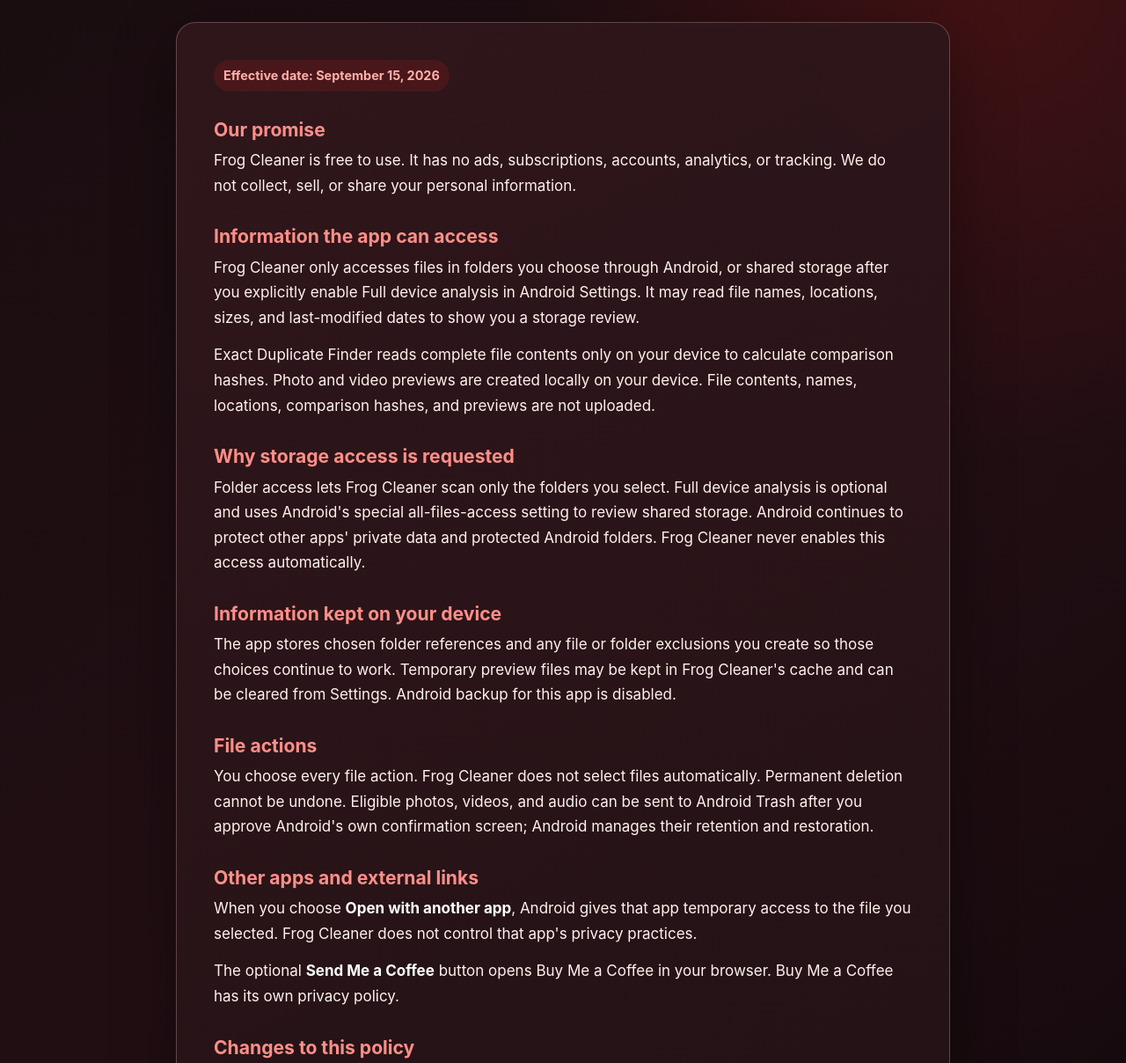
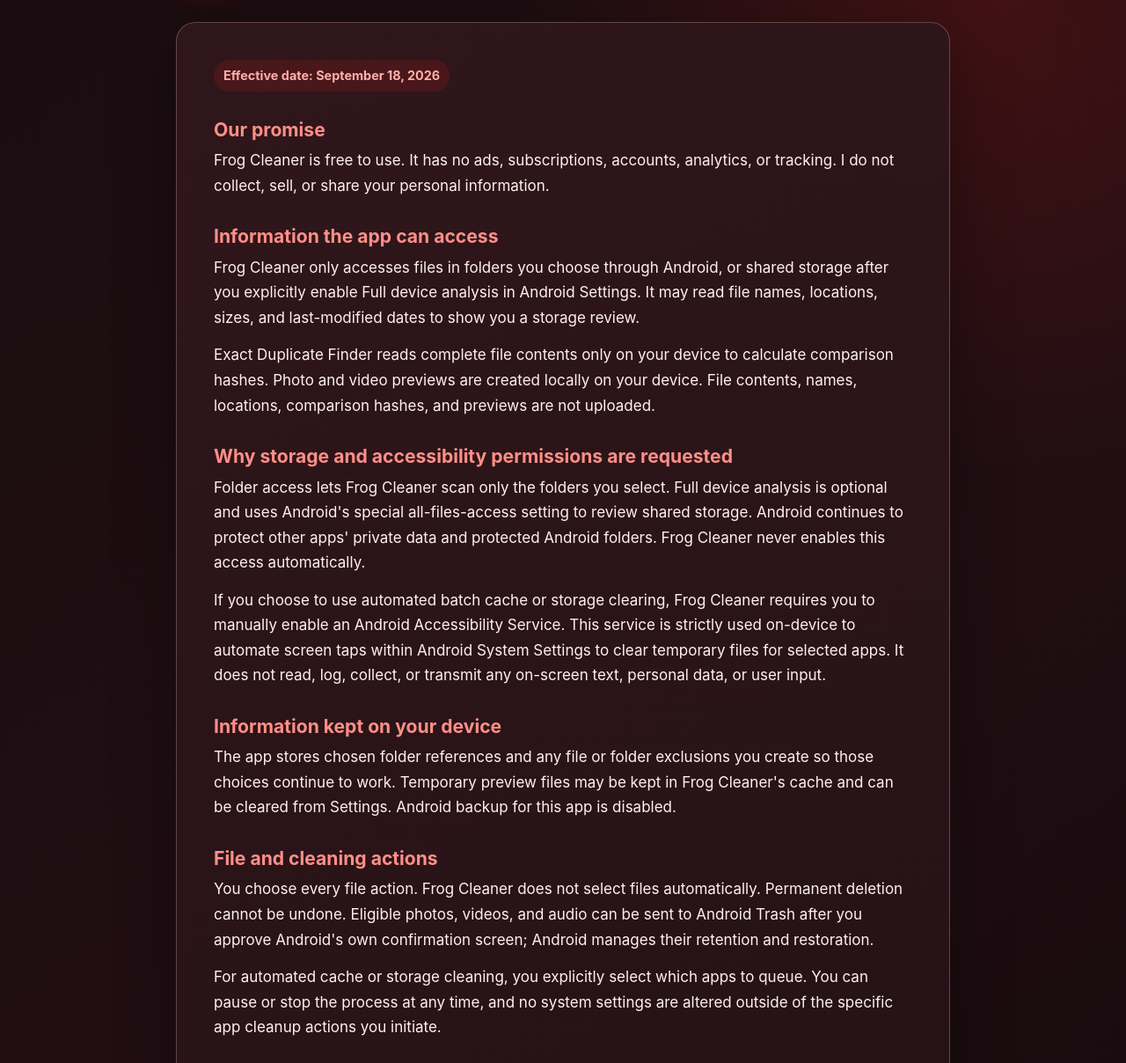
Before and after one commit to frogdadday/frog-cleaner-privacy-policy, a plain HTML site: page index.html in a window 1280 px wide. Shown: the part 153-1361 px from the top of the page at 88% size. Drawn offline with Linux system fonts and the light colour scheme.

Commit message:
Update index.html

```diff
--- a/index.html
+++ b/index.html
@@ -28,20 +28,22 @@
 </head>
 <body>
   <main>
-    <header></div><div><h1>Frog Cleaner</h1><p class="tagline">Privacy Policy · Free. Simple. Respectful.</p></div></header>
+    <header><div class="frog-mark"></div><div><h1>Frog Cleaner</h1><p class="tagline">Privacy Policy · Free. Simple. Respectful.</p></div></header>
     <article class="policy">
-      <p class="effective">Effective date: September 15, 2026</p>
+      <p class="effective">Effective date: September 18, 2026</p>
       <h2>Our promise</h2>
-      <p>Frog Cleaner is free to use. It has no ads, subscriptions, accounts, analytics, or tracking. We do not collect, sell, or share your personal information.</p>
+      <p>Frog Cleaner is free to use. It has no ads, subscriptions, accounts, analytics, or tracking. I do not collect, sell, or share your personal information.</p>
       <h2>Information the app can access</h2>
       <p>Frog Cleaner only accesses files in folders you choose through Android, or shared storage after you explicitly enable Full device analysis in Android Settings. It may read file names, locations, sizes, and last-modified dates to show you a storage review.</p>
       <p>Exact Duplicate Finder reads complete file contents only on your device to calculate comparison hashes. Photo and video previews are created locally on your device. File contents, names, locations, comparison hashes, and previews are not uploaded.</p>
-      <h2>Why storage access is requested</h2>
+      <h2>Why storage and accessibility permissions are requested</h2>
       <p>Folder access lets Frog Cleaner scan only the folders you select. Full device analysis is optional and uses Android's special all-files-access setting to review shared storage. Android continues to protect other apps' private data and protected Android folders. Frog Cleaner never enables this access automatically.</p>
+      <p>If you choose to use automated batch cache or storage clearing, Frog Cleaner requires you to manually enable an Android Accessibility Service. This service is strictly used on-device to automate screen taps within Android System Settings to clear temporary files for selected apps. It does not read, log, collect, or transmit any on-screen text, personal data, or user input.</p>
       <h2>Information kept on your device</h2>
       <p>The app stores chosen folder references and any file or folder exclusions you create so those choices continue to work. Temporary preview files may be kept in Frog Cleaner's cache and can be cleared from Settings. Android backup for this app is disabled.</p>
-      <h2>File actions</h2>
+      <h2>File and cleaning actions</h2>
       <p>You choose every file action. Frog Cleaner does not select files automatically. Permanent deletion cannot be undone. Eligible photos, videos, and audio can be sent to Android Trash after you approve Android's own confirmation screen; Android manages their retention and restoration.</p>
+      <p>For automated cache or storage cleaning, you explicitly select which apps to queue. You can pause or stop the process at any time, and no system settings are altered outside of the specific app cleanup actions you initiate.</p>
       <h2>Other apps and external links</h2>
       <p>When you choose <strong>Open with another app</strong>, Android gives that app temporary access to the file you selected. Frog Cleaner does not control that app's privacy practices.</p>
       <p>The optional <strong>Send Me a Coffee</strong> button opens Buy Me a Coffee in your browser. Buy Me a Coffee has its own privacy policy.</p>
```
